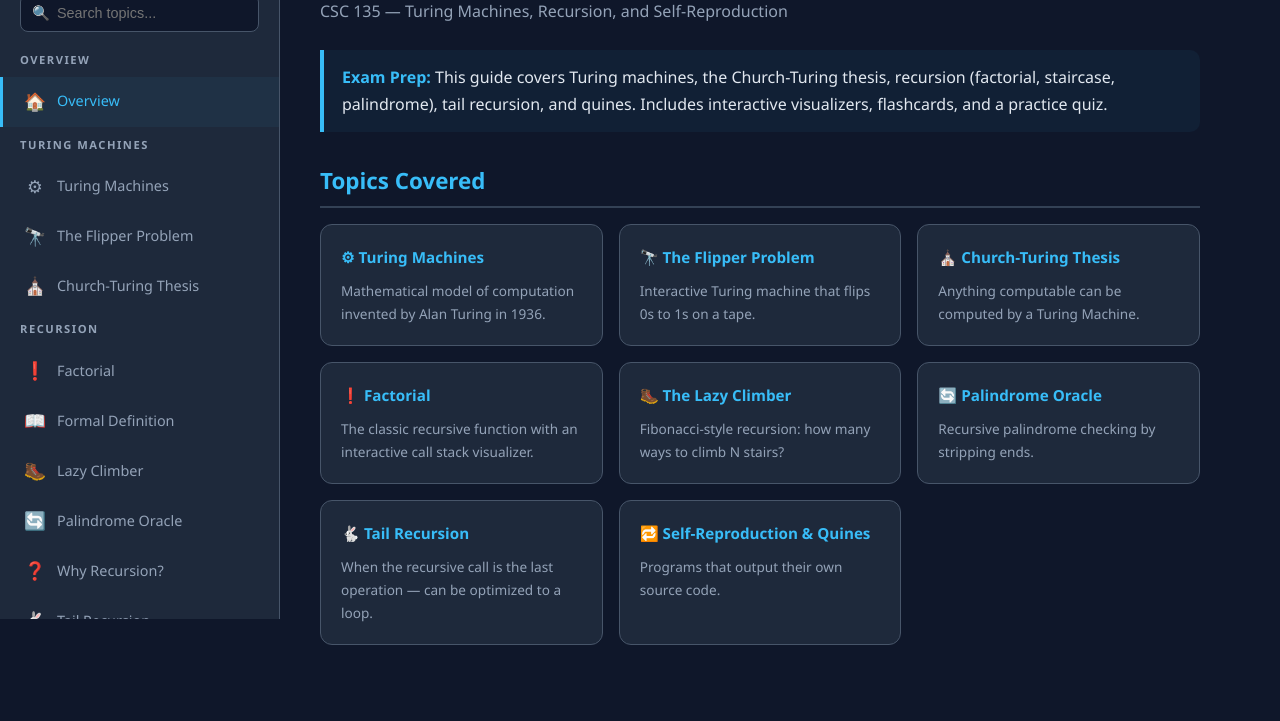
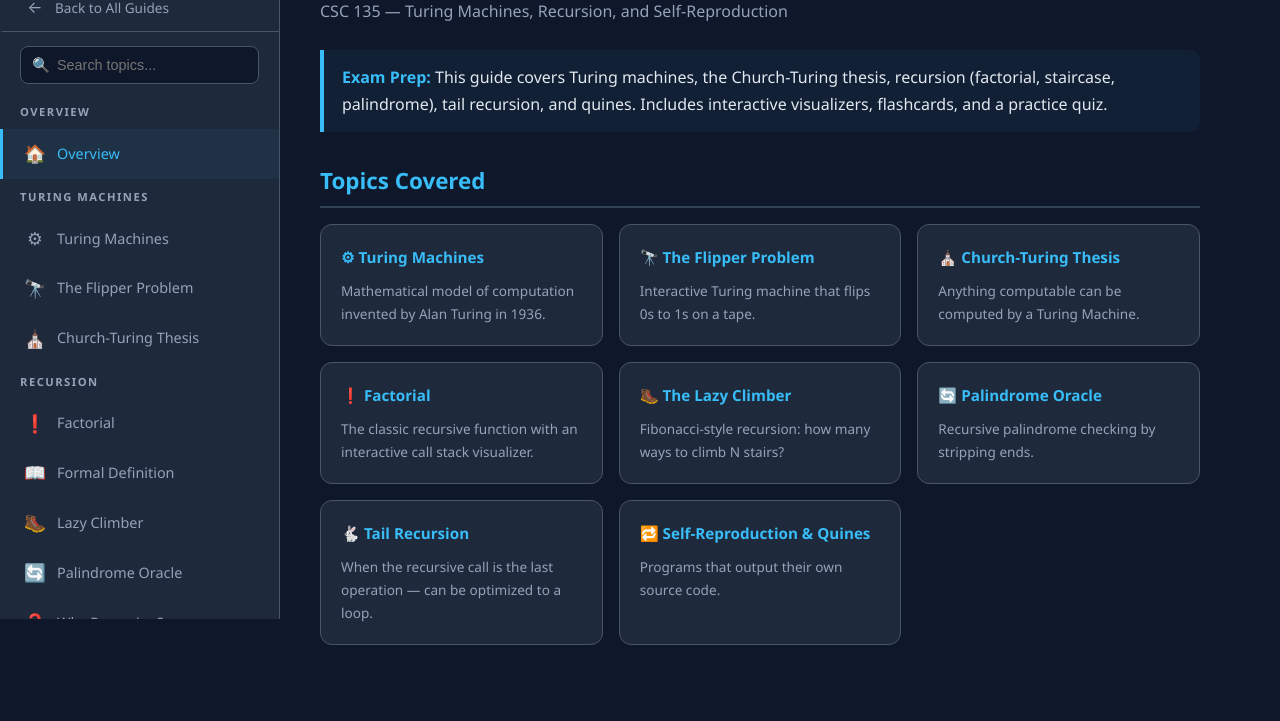
Before and after one commit to Fahim-Alam1/csc135-studyGuide, a plain HTML site: page 02-Recursion-StudyGuide.html in a window 1280 px wide. Shown: the part 181-902 px from the top of the page. Drawn offline with Linux system fonts and the light colour scheme.

Commit message:
Adding buttons to go back to the index

```diff
--- a/02-Recursion-StudyGuide.html
+++ b/02-Recursion-StudyGuide.html
@@ -64,8 +64,31 @@
     border-bottom: 1px solid var(--border);
     margin-bottom: 10px;
   }
+  .sidebar-header h2 a {
+    color: var(--accent);
+    text-decoration: none;
+    transition: opacity 0.2s;
+  }
+  .sidebar-header h2 a:hover { opacity: 0.75; }
   .sidebar-header h2 { font-size: 1.1rem; color: var(--accent); font-weight: 700; letter-spacing: 0.5px; }
   .sidebar-header p { font-size: 0.8rem; color: var(--text2); margin-top: 4px; }
+  .home-btn {
+    display: flex; align-items: center; gap: 8px;
+    padding: 10px 20px;
+    color: var(--text2);
+    text-decoration: none;
+    font-size: 0.85rem;
+    transition: all 0.2s;
+    border-left: 3px solid transparent;
+    border-bottom: 1px solid var(--border);
+    margin-bottom: 4px;
+  }
+  .home-btn:hover {
+    color: var(--accent);
+    background: rgba(56,189,248,0.05);
+    border-left-color: var(--accent);
+  }
+  .home-btn .icon { font-size: 1rem; width: 24px; text-align: center; }
   .nav-section {
     padding: 8px 20px;
     font-size: 0.7rem;
@@ -507,9 +530,12 @@
 <!-- SIDEBAR -->
 <nav class="sidebar" id="sidebar">
   <div class="sidebar-header">
-    <h2>CSC 135</h2>
+    <h2><a href="index.html">CSC 135</a></h2>
     <p>Recursion Study Guide</p>
   </div>
+  <a class="home-btn" href="index.html">
+    <span class="icon">&#8592;</span> Back to All Guides
+  </a>
   <div class="search-wrapper">
     <span class="search-icon">&#128269;</span>
     <input type="text" class="search-input" id="searchInput" placeholder="Search topics...">
```
Also changed, not shown: 01-CSharp-StudyGuide.html (+27 -1 lines).
